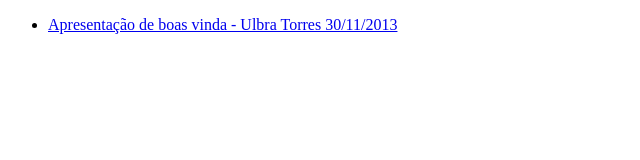
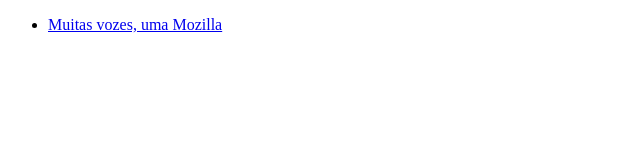
Before and after one commit to mozillabrasil/wam-talkiness, a website: page app/slides/index.html in a window 1280 px wide. Shown: the whole page, without its empty margins (0-640 px from the left). Drawn offline with Linux system fonts and the light colour scheme.

Commit message:
v1.1.1-beta.1 "guest room"

```diff
--- a/app/slides/index.html
+++ b/app/slides/index.html
@@ -7,7 +7,7 @@
     <body>
         <ul>
             <li>
-                <a href="/slides/many_voices_one_mozilla/index.html">Apresentação de boas vinda - Ulbra Torres 30/11/2013</a>
+                <a href="/slides/many_voices_one_mozilla/index.html">Muitas vozes, uma Mozilla</a>
             </li>
         </ul>
     </body>
```
